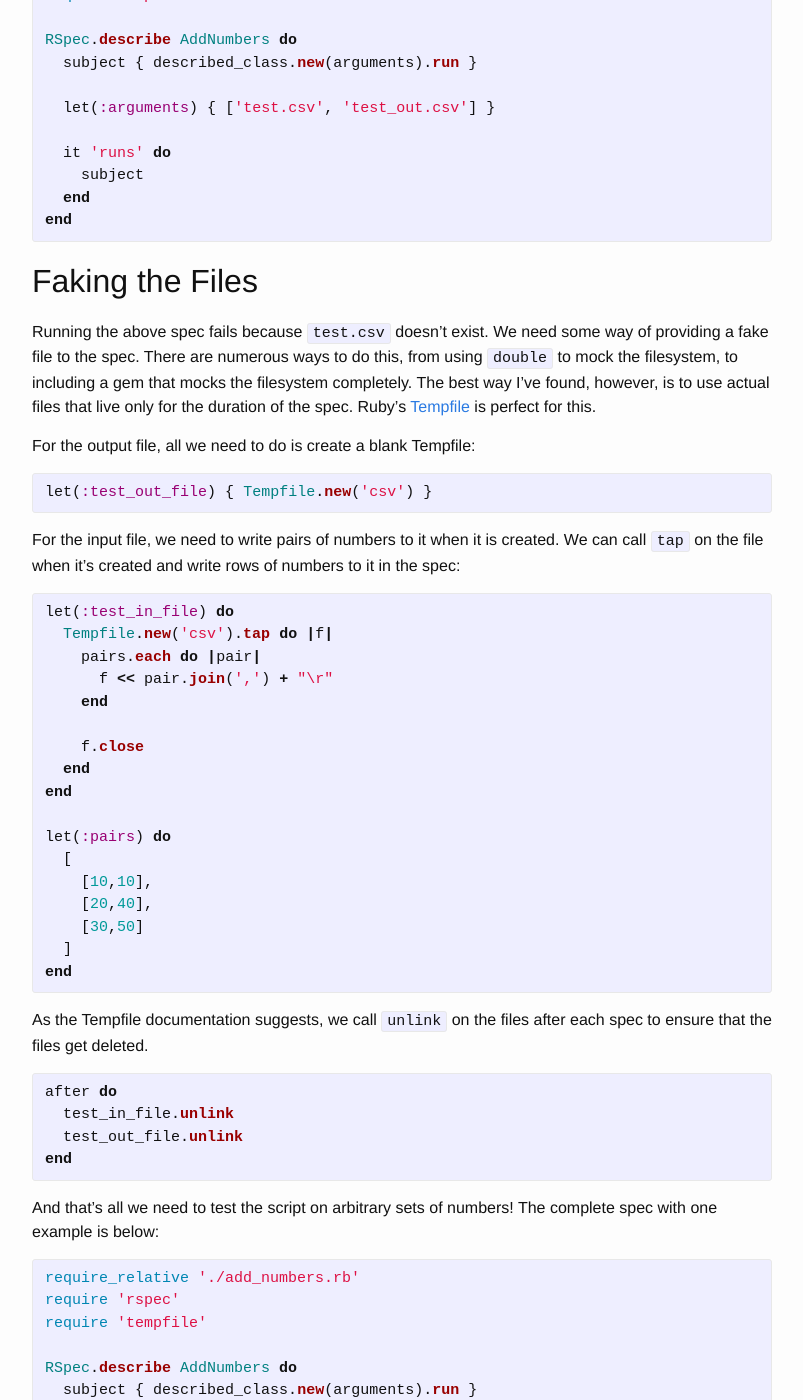
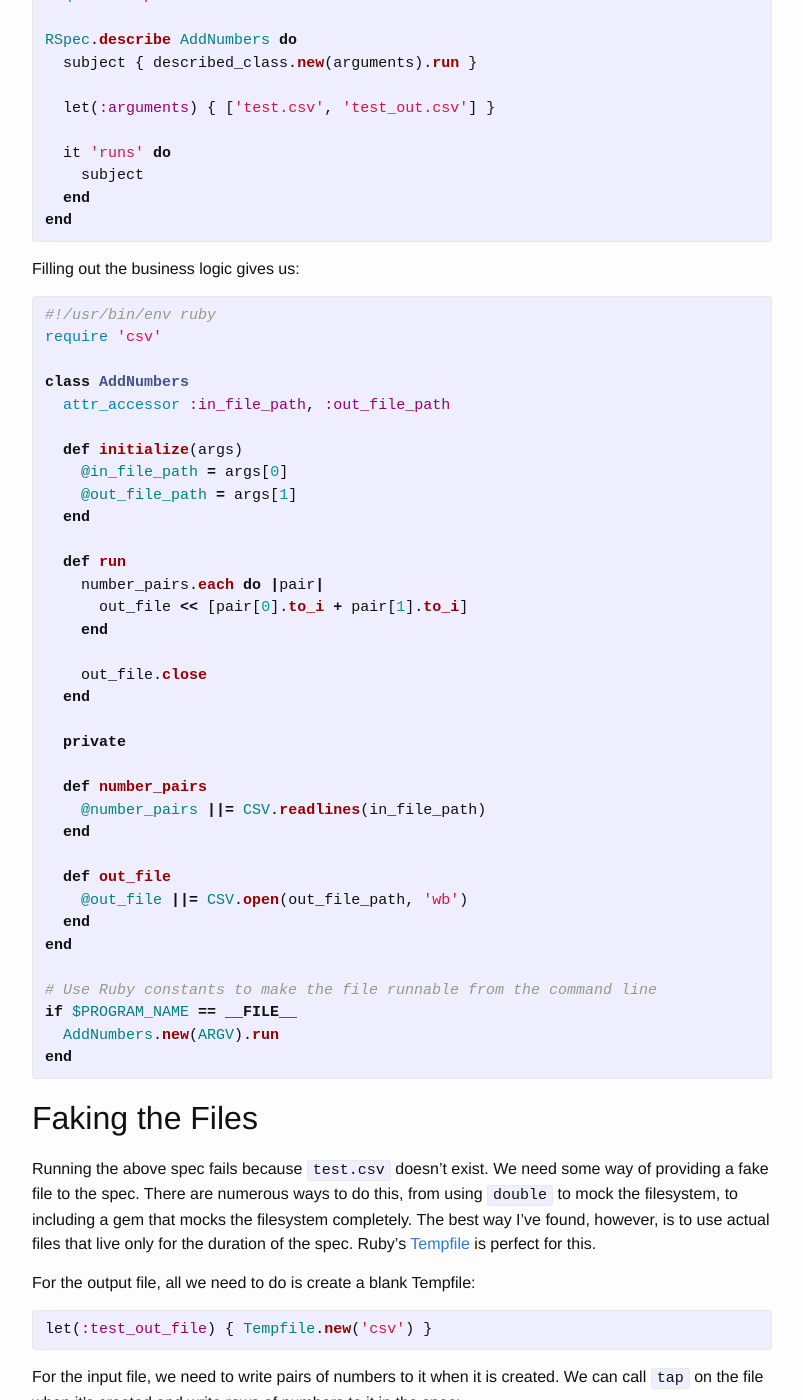
Before and after one commit to mmcnierney14/mmcnierney14.github.io, a Jekyll site: the page built from _posts/2016-02-29-testing-reading-and-writing-files-in-rspec.md, in a window 1280 px wide and 1400 px high, scrolled down 2012 px. Shown: the whole window, without its empty margins (238-1041 px from the left). Built offline with Jekyll 4.4.1, drawn with Linux system fonts in a browser that asks for light colours.

Commit message:
add complete listing for add_numbers

```diff
--- a/_posts/2016-02-29-testing-reading-and-writing-files-in-rspec.md
+++ b/_posts/2016-02-29-testing-reading-and-writing-files-in-rspec.md
@@ -89,6 +89,45 @@ RSpec.describe AddNumbers do
   it 'runs' do
     subject
   end
+end
+{% endhighlight %}
+
+Filling out the business logic gives us:
+
+{% highlight ruby %}
+#!/usr/bin/env ruby
+require 'csv'
+
+class AddNumbers
+  attr_accessor :in_file_path, :out_file_path
+
+  def initialize(args)
+    @in_file_path = args[0]
+    @out_file_path = args[1]
+  end
+
+  def run
+    number_pairs.each do |pair|
+      out_file << [pair[0].to_i + pair[1].to_i]
+    end
+
+    out_file.close
+  end
+
+  private
+
+  def number_pairs
+    @number_pairs ||= CSV.readlines(in_file_path)
+  end
+
+  def out_file
+    @out_file ||= CSV.open(out_file_path, 'wb')
+  end
+end
+
+# Use Ruby constants to make the file runnable from the command line
+if $PROGRAM_NAME == __FILE__
+  AddNumbers.new(ARGV).run
 end
 {% endhighlight %}
 
```
